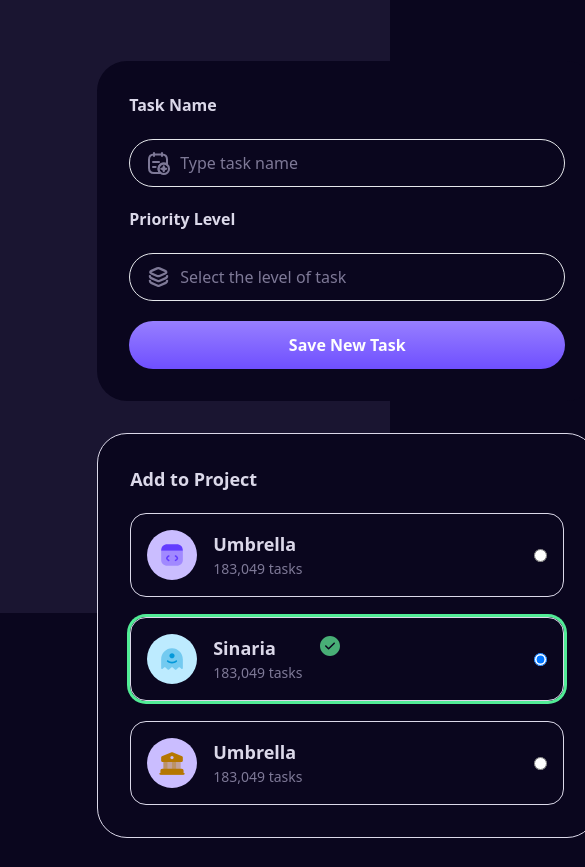
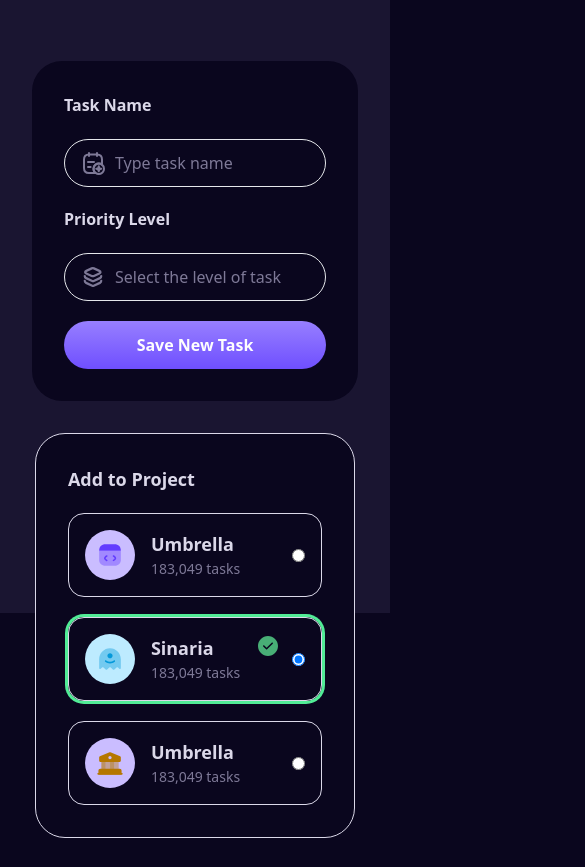
Before and after one commit to KukuhAgung/ToDoList-VanillaJS, a website: page pages/addtask.html in a window 390 px wide. Shown: the part 231-1098 px from the top of the page, 585 px wide, since content can reach past the window. Drawn offline with Linux system fonts and the light colour scheme.

Commit message:
fix responsive

```diff
--- a/pages/addtask.html
+++ b/pages/addtask.html
@@ -94,9 +94,9 @@
             <form id="taskForm"
                 class="w-full group/form flex flex-col md:flex-row md:w-[85%] mx-auto md:gap-[5rem] shrink-0 p-[2rem]">
                 <div
-                    class="page-form w-[60%] mx-auto flex flex-col gap-[2rem] md:flex-row md:justify-center md:items-center shrink-0">
+                    class="page-form w-[70%] mx-auto flex flex-col gap-[2rem] md:flex-row md:justify-center md:items-center shrink-0">
                     <div
-                        class="flex flex-col flex-wrap gap-5 p-[2rem] bg-primary rounded-[30px] w-[500px] shrink-0 h-fit">
+                        class="flex flex-col flex-wrap gap-5 p-[2rem] bg-primary rounded-[30px]">
                         <div class="group/taskname flex flex-col gap-[1rem]">
                             <label for="taskname" class="font-semibold text-header">Task Name</label>
                             <div
@@ -131,7 +131,7 @@
                             New Task</button>
                     </div>
                     <div
-                        class="border border-header flex flex-col flex-wrap gap-5 p-[2rem] bg-primary rounded-[30px] w-[500px] shrink-0 h-fit">
+                        class="border border-header flex flex-col flex-wrap gap-5 p-[2rem] bg-primary rounded-[30px] w-fit mx-auto">
                         <p class="font-bold text-lg leading-[27px] text-header">Add to Project</p>
                         <label for="umbrella" class="group relative">
                             <div
```
